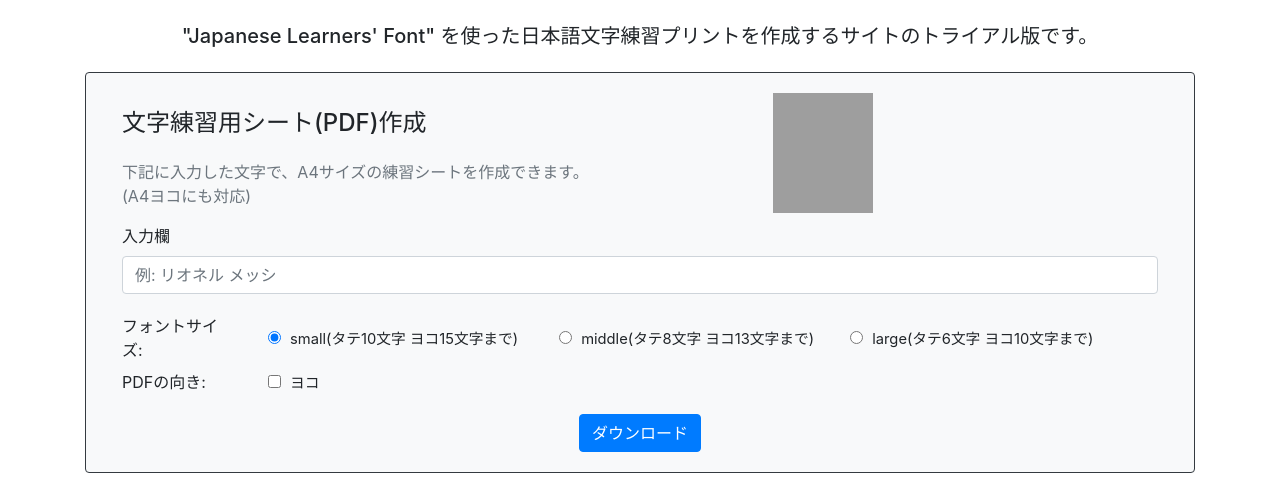
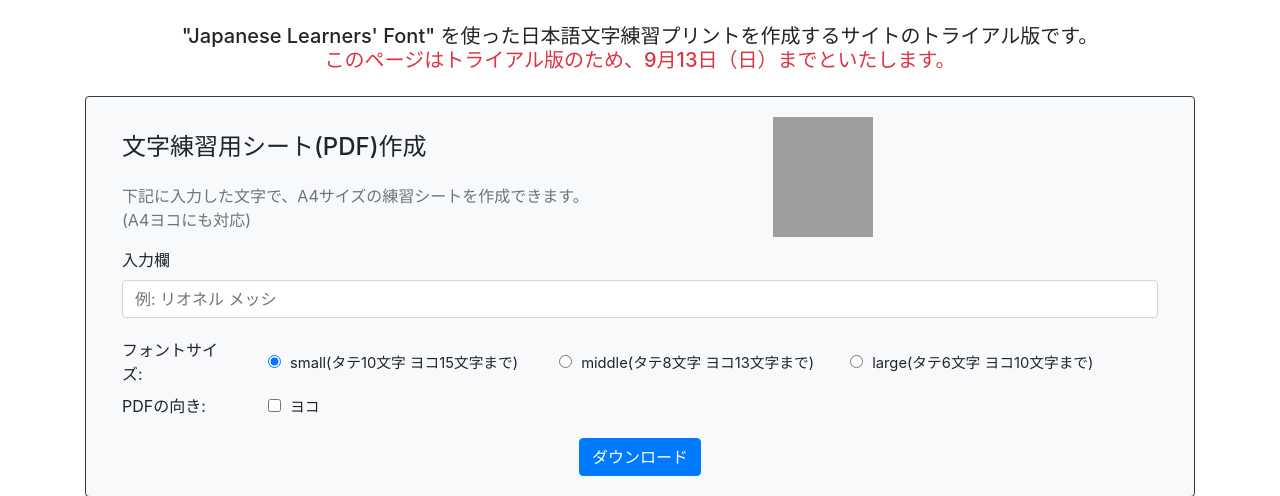
Before and after one commit to yuya-okada527/japanese-leaners-font-sample, a Flask app: page / in a window 1280 px wide. Shown: the part 137-633 px from the top of the page. Run offline with Flask 2, Linux system fonts and the light colour scheme; parts of the project's set-up code (start-up, migrations or seed data) failed here and were passed over; some libraries are stand-ins or nearby versions; grey boxes are pictures that could not be loaded.

Commit message:
add warning

```diff
--- a/web/templates/index.html
+++ b/web/templates/index.html
@@ -2,7 +2,8 @@
 {% block content %}
 <!-- 説明 -->
 <h5 class="text-center my-4">
-  "Japanese Learners' Font" を使った日本語文字練習プリントを作成するサイトのトライアル版です。
+  "Japanese Learners' Font" を使った日本語文字練習プリントを作成するサイトのトライアル版です。<br>
+  <span class="text-danger">このページはトライアル版のため、9月13日（日）までといたします。</span>
 </h5>
 
 <!-- PDF作成フォーム -->
```
